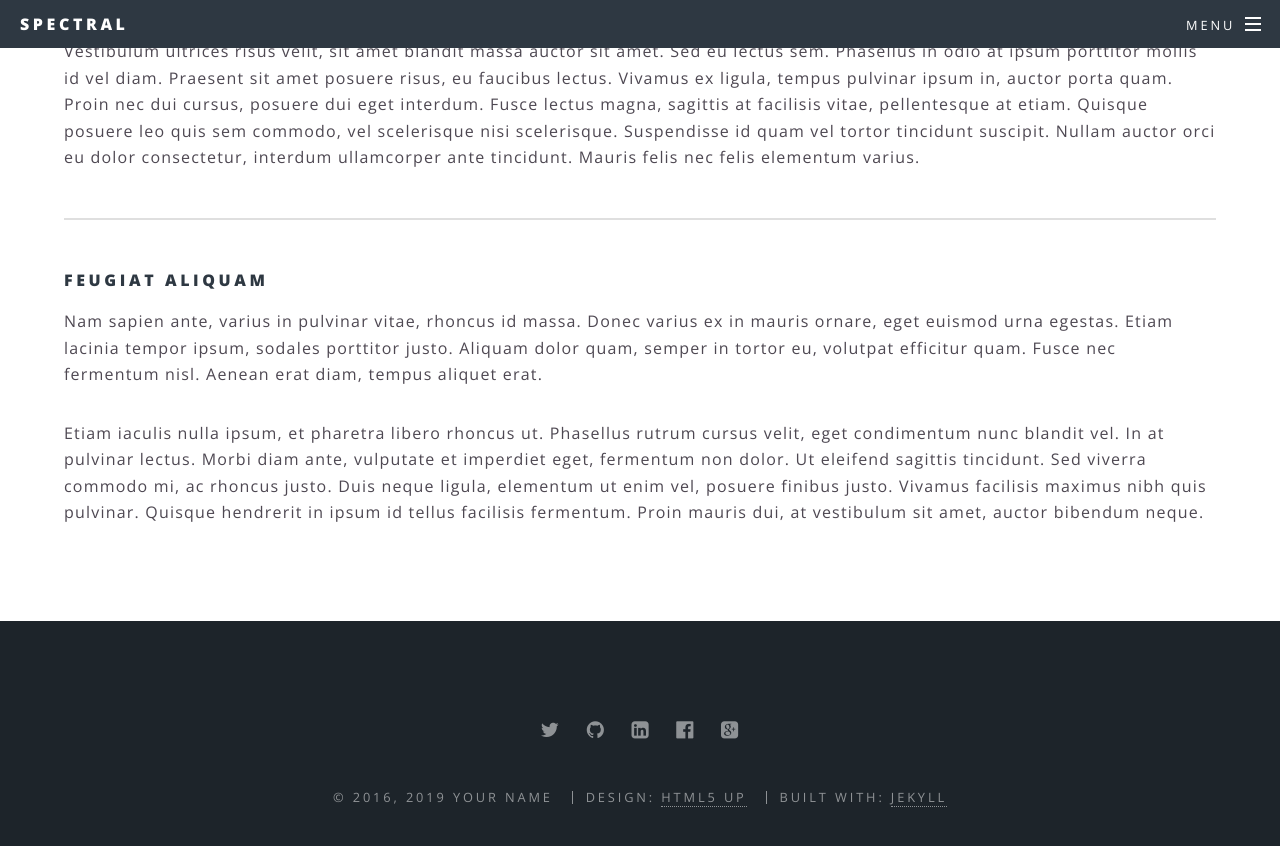
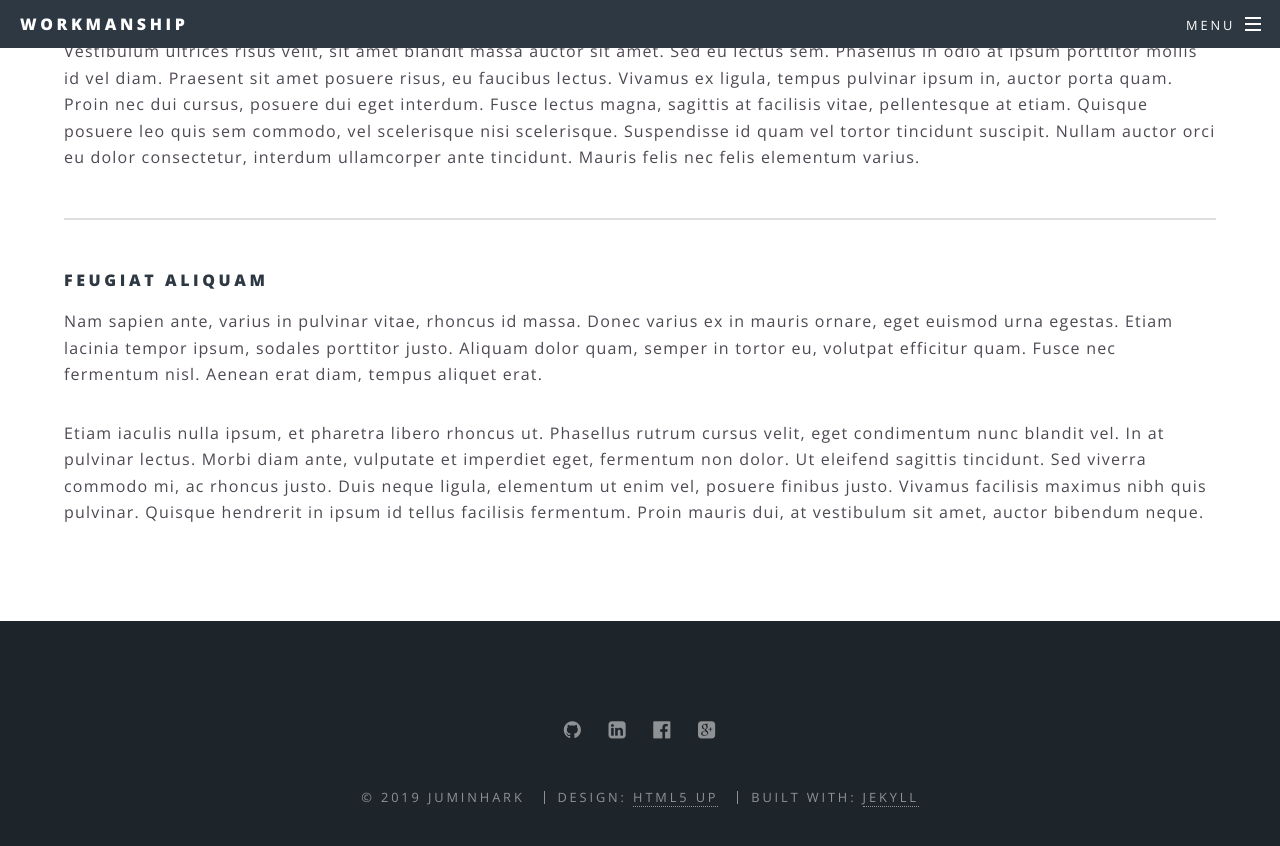
Before and after one commit to Juminhark/Juminhark.github.io, a Jekyll site: the page built from generic.html, in a window 1280 px wide and 900 px high, scrolled down 692 px. Shown: the top 846 px of the window. Built offline with Jekyll 4.4.1, drawn with Linux system fonts in a browser that asks for light colours.

Commit message:
Update _config.yml

```diff
--- a/_config.yml
+++ b/_config.yml
@@ -1,19 +1,16 @@
-# Welcome to Jekyll!
-#
-
 # Site settings
-title: Spectral
+title: workmanship
 description: |
   Another fine responsive
   site template freebie
   crafted by [HTML5 UP](http://html5up.net)
-owner: Your Name # or company name
-first_published: 2016 # if migrating another site, the year of your first publish
+owner: Juminhark # or company name
+first_published: 2019 # if migrating another site, the year of your first publish
 email: your-email@domain.com
 baseurl: "" # the subpath of your site, e.g. /blog
 url: "http://yourdomain.com" # the base hostname & protocol for your site
 social:
-  twitter: https://twitter.com/<username>
+  #twitter: https://twitter.com/<username>
   github: https://github.com/<username>
   linkedin-square: https://linkedin.com/in/<username>
   facebook-official: https://facebook.com/<username>
```
